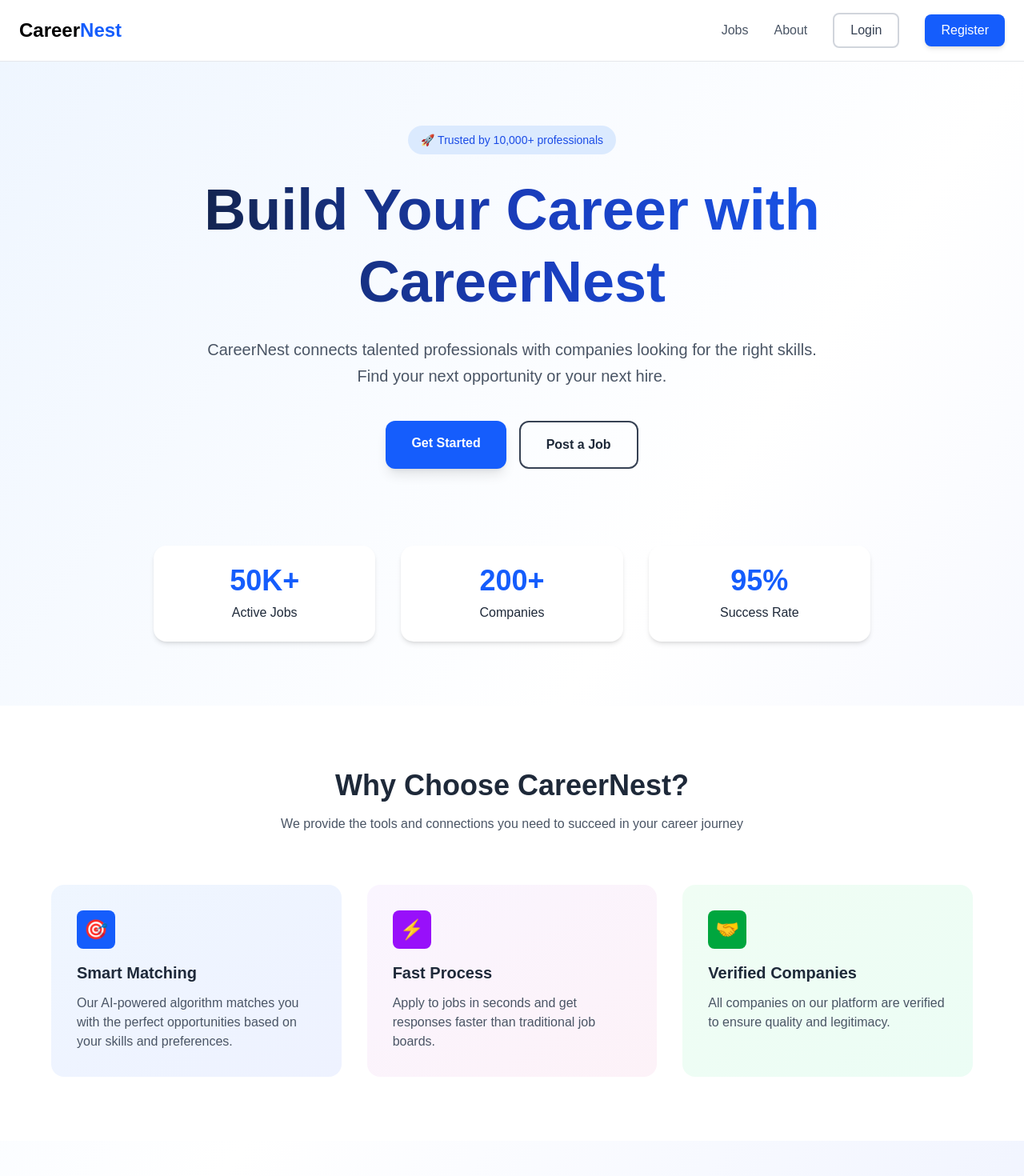
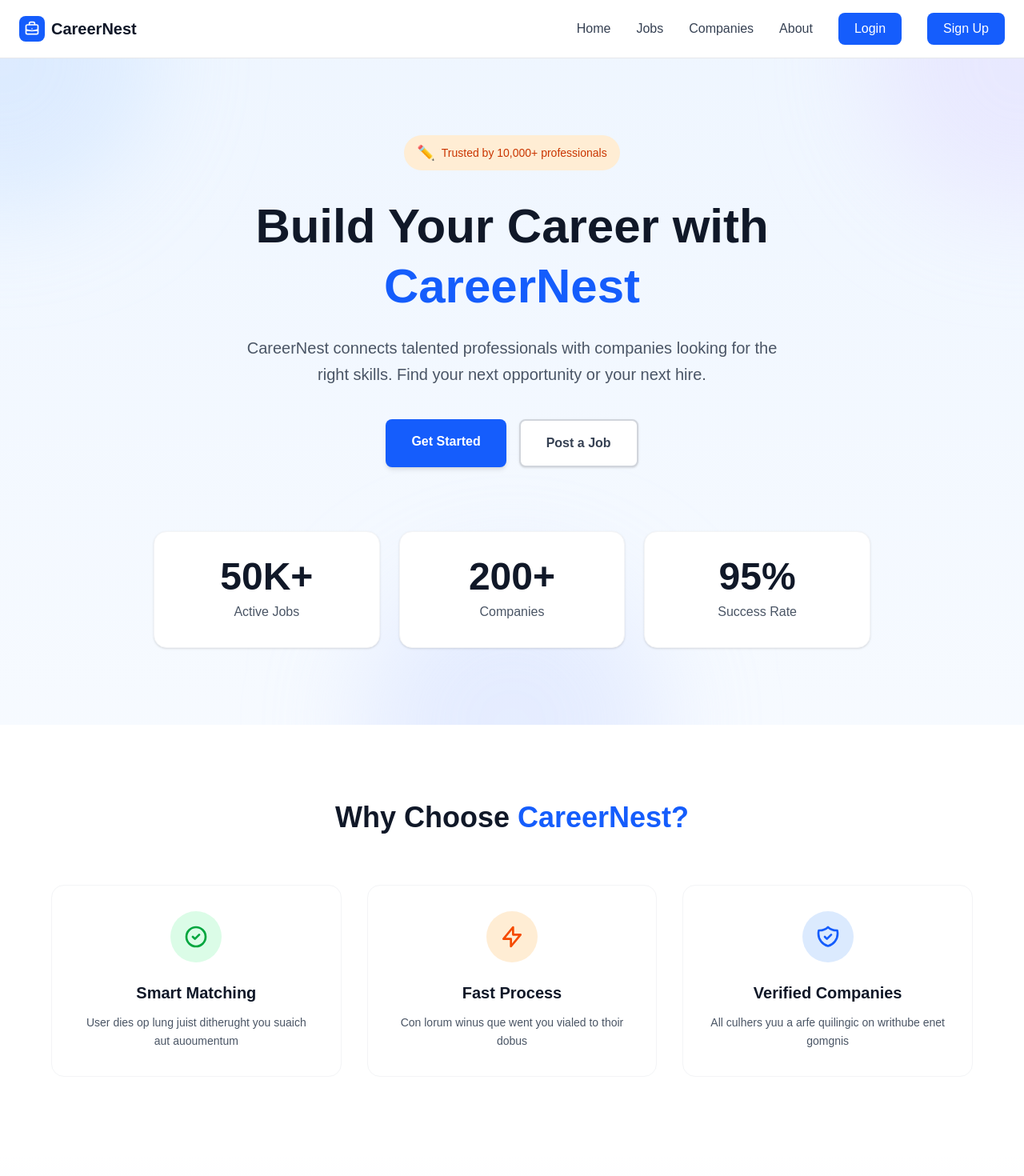
Before and after one commit to Mounirkheloufi/career-nest, a Next.js app: page / in a window 1280 px wide. Shown: the top 1470 px of the page at 80% size. Built offline with nearby package versions, Linux system fonts and the light colour scheme.

Commit message:
commit this

```diff
--- a/app/page.tsx
+++ b/app/page.tsx
@@ -1,95 +1,115 @@
 import Link from 'next/link';
-// HomePage Component
+
 export default function HomePage() {
   return (
-    <>
-      <main className="min-h-screen bg-gradient-to-br from-blue-50 via-white to-indigo-50">
+    <main className="min-h-screen bg-gradient-to-b from-blue-50 to-white">
       {/* Hero Section */}
-        <section className="flex flex-col items-center justify-center text-center py-20 px-6 max-w-6xl mx-auto">
-          <div className="inline-block px-4 py-2 bg-blue-100 text-blue-700 rounded-full text-sm font-medium mb-6 animate-pulse">
-            🚀 Trusted by 10,000+ professionals
+      <section className="relative overflow-hidden">
+        {/* Decorative Background Elements */}
+        <div className="absolute top-0 left-0 w-96 h-96 bg-blue-200 rounded-full mix-blend-multiply filter blur-3xl opacity-30 -translate-x-1/2 -translate-y-1/2"></div>
+        <div className="absolute top-0 right-0 w-96 h-96 bg-purple-200 rounded-full mix-blend-multiply filter blur-3xl opacity-30 translate-x-1/2 -translate-y-1/2"></div>
+        <div className="absolute bottom-0 left-1/2 w-96 h-96 bg-indigo-200 rounded-full mix-blend-multiply filter blur-3xl opacity-30 -translate-x-1/2 translate-y-1/2"></div>
+
+        <div className="relative flex flex-col items-center justify-center text-center py-24 px-6 max-w-5xl mx-auto">
+          <div className="inline-flex items-center gap-2 px-4 py-2 bg-orange-100 text-orange-700 rounded-full text-sm font-medium mb-8">
+            <span className="text-lg">✏️</span>
+            Trusted by 10,000+ professionals
           </div>
 
-          <h1 className="text-5xl md:text-7xl font-bold mb-6 bg-gradient-to-r from-gray-900 via-blue-800 to-blue-600 bg-clip-text text-transparent leading-tight">
-            Build Your Career with CareerNest
+          <h1 className="text-4xl md:text-6xl font-bold mb-6 text-gray-900 leading-tight max-w-4xl">
+            Build Your Career with <span className="text-blue-600">CareerNest</span>
           </h1>
 
-          <p className="text-lg md:text-xl text-gray-600 max-w-3xl mb-10 leading-relaxed">
-            CareerNest connects talented professionals with companies looking
-            for the right skills. Find your next opportunity or your next hire.
+          <p className="text-lg md:text-xl text-gray-600 max-w-2xl mb-10 leading-relaxed">
+            CareerNest connects talented professionals with companies looking for the right skills. Find your next opportunity or your next hire.
           </p>
 
-          <div className="flex flex-col sm:flex-row gap-4 mb-16">
+          <div className="flex flex-col sm:flex-row gap-4 mb-20">
             <Link
               href="/register"
-              className="px-8 py-4 bg-blue-600 text-white rounded-xl font-semibold hover:bg-blue-700 transform hover:scale-105 transition-all shadow-lg hover:shadow-xl"
+              className="px-8 py-4 bg-blue-600 text-white rounded-lg font-semibold hover:bg-blue-700 transition-all shadow-md hover:shadow-lg"
             >
               Get Started
             </Link>
             <Link
               href="/post-job"
-              className="px-8 py-4 border-2  text-gray-800 border-gray-700 rounded-xl font-semibold hover:border-blue-600 hover:text-blue-600 transition-all"
+              className="px-8 py-4 bg-white border-2 border-gray-300 text-gray-700 rounded-lg font-semibold hover:border-blue-600 hover:text-blue-600 transition-all shadow-sm"
             >
               Post a Job
             </Link>
           </div>
 
           {/* Stats Section */}
-          <div className="grid grid-cols-1 md:grid-cols-3 gap-8 w-full max-w-4xl mt-8">
-            <div className="p-6 bg-white rounded-2xl shadow-md hover:shadow-xl transition-all hover:-translate-y-1">
-              <div className="text-4xl font-bold text-blue-600 mb-2">50K+</div>
-              <div className="text-gray-800 font-medium">Active Jobs</div>
+          <div className="grid grid-cols-1 md:grid-cols-3 gap-6 w-full max-w-4xl">
+            <div className="p-8 bg-white rounded-2xl shadow-sm border border-gray-100">
+              <div className="text-5xl font-bold text-gray-900 mb-2">50K+</div>
+              <div className="text-gray-600 font-medium">Active Jobs</div>
             </div>
-            <div className="p-6 bg-white rounded-2xl shadow-md hover:shadow-xl transition-all hover:-translate-y-1">
-              <div className="text-4xl font-bold text-blue-600 mb-2">200+</div>
-              <div className="text-gray-800 font-medium">Companies</div>
+            <div className="p-8 bg-white rounded-2xl shadow-sm border border-gray-100">
+              <div className="text-5xl font-bold text-gray-900 mb-2">200+</div>
+              <div className="text-gray-600 font-medium">Companies</div>
             </div>
-            <div className="p-6 bg-white rounded-2xl shadow-md hover:shadow-xl transition-all hover:-translate-y-1">
-              <div className="text-4xl font-bold text-blue-600 mb-2">95%</div>
-              <div className="text-gray-800 font-medium">Success Rate</div>
+            <div className="p-8 bg-white rounded-2xl shadow-sm border border-gray-100">
+              <div className="text-5xl font-bold text-gray-900 mb-2">95%</div>
+              <div className="text-gray-600 font-medium">Success Rate</div>
+            </div>
           </div>
         </div>
       </section>
 
       {/* Features Section */}
-        <section className="py-20 px-6 bg-white">
+      <section className="py-24 px-6 bg-white">
         <div className="max-w-6xl mx-auto">
-            <h2 className="text-4xl font-bold text-center mb-4 text-gray-800">Why Choose CareerNest?</h2>
-            <p className="text-gray-600 text-center mb-16 max-w-2xl mx-auto">
-              We provide the tools and connections you need to succeed in your career journey
-            </p>
+          <h2 className="text-3xl md:text-4xl font-bold text-center mb-16 text-gray-900">
+            Why Choose <span className="text-blue-600">CareerNest?</span>
+          </h2>
 
           <div className="grid md:grid-cols-3 gap-8">
-              <div className="p-8 rounded-2xl bg-gradient-to-br from-blue-50 to-indigo-50 hover:shadow-xl transition-all hover:-translate-y-2">
-                <div className="w-12 h-12 bg-blue-600 rounded-lg flex items-center justify-center mb-4 text-white text-2xl">
-                  🎯
+            {/* Smart Matching */}
+            <div className="p-8 text-center bg-white rounded-2xl border border-gray-100 hover:shadow-lg transition-all">
+              <div className="w-16 h-16 bg-green-100 rounded-full flex items-center justify-center mb-6 mx-auto">
+                <svg className="w-8 h-8 text-green-600" fill="none" stroke="currentColor" viewBox="0 0 24 24">
+                  <path strokeLinecap="round" strokeLinejoin="round" strokeWidth={2} d="M9 12l2 2 4-4m6 2a9 9 0 11-18 0 9 9 0 0118 0z" />
+                </svg>
               </div>
-                <h3 className="text-xl font-bold mb-3 text-gray-800">Smart Matching</h3>
-                <p className="text-gray-600">Our AI-powered algorithm matches you with the perfect opportunities based on your skills and preferences.</p>
+              <h3 className="text-xl font-bold mb-3 text-gray-900">Smart Matching</h3>
+              <p className="text-gray-600 text-sm leading-relaxed">
+                User dies op lung juist ditherught you suaich aut auoumentum
+              </p>
             </div>
 
-              <div className="p-8 rounded-2xl bg-gradient-to-br from-purple-50 to-pink-50 hover:shadow-xl transition-all hover:-translate-y-2">
-                <div className="w-12 h-12 bg-purple-600 rounded-lg flex items-center justify-center mb-4 text-white text-2xl">
-                  ⚡
+            {/* Fast Process */}
+            <div className="p-8 text-center bg-white rounded-2xl border border-gray-100 hover:shadow-lg transition-all">
+              <div className="w-16 h-16 bg-orange-100 rounded-full flex items-center justify-center mb-6 mx-auto">
+                <svg className="w-8 h-8 text-orange-600" fill="none" stroke="currentColor" viewBox="0 0 24 24">
+                  <path strokeLinecap="round" strokeLinejoin="round" strokeWidth={2} d="M13 10V3L4 14h7v7l9-11h-7z" />
+                </svg>
               </div>
-                <h3 className="text-xl font-bold mb-3 text-gray-800">Fast Process</h3>
-                <p className="text-gray-600">Apply to jobs in seconds and get responses faster than traditional job boards.</p>
+              <h3 className="text-xl font-bold mb-3 text-gray-900">Fast Process</h3>
+              <p className="text-gray-600 text-sm leading-relaxed">
+                Con lorum winus que went you vialed to thoir dobus
+              </p>
             </div>
 
-              <div className="p-8 rounded-2xl bg-gradient-to-br from-green-50 to-emerald-50 hover:shadow-xl transition-all hover:-translate-y-2">
-                <div className="w-12 h-12 bg-green-600 rounded-lg flex items-center justify-center mb-4 text-white text-2xl">
-                  🤝
+            {/* Verified Companies */}
+            <div className="p-8 text-center bg-white rounded-2xl border border-gray-100 hover:shadow-lg transition-all">
+              <div className="w-16 h-16 bg-blue-100 rounded-full flex items-center justify-center mb-6 mx-auto">
+                <svg className="w-8 h-8 text-blue-600" fill="none" stroke="currentColor" viewBox="0 0 24 24">
+                  <path strokeLinecap="round" strokeLinejoin="round" strokeWidth={2} d="M9 12l2 2 4-4m5.618-4.016A11.955 11.955 0 0112 2.944a11.955 11.955 0 01-8.618 3.04A12.02 12.02 0 003 9c0 5.591 3.824 10.29 9 11.622 5.176-1.332 9-6.03 9-11.622 0-1.042-.133-2.052-.382-3.016z" />
+                </svg>
               </div>
-                <h3 className="text-xl font-bold mb-3 text-gray-800">Verified Companies</h3>
-                <p className="text-gray-600">All companies on our platform are verified to ensure quality and legitimacy.</p>
+              <h3 className="text-xl font-bold mb-3 text-gray-900">Verified Companies</h3>
+              <p className="text-gray-600 text-sm leading-relaxed">
+                All culhers yuu a arfe quilingic on writhube enet gomgnis
+              </p>
             </div>
           </div>
         </div>
       </section>
 
       {/* CTA Section */}
-        <section className="py-20 px-6">
-          <div className="max-w-4xl mx-auto bg-gradient-to-r from-blue-600 to-indigo-600 rounded-3xl p-12 text-center text-white shadow-2xl">
+      <section className="py-20 px-6 bg-gradient-to-b from-white to-blue-50">
+        <div className="max-w-4xl mx-auto bg-gradient-to-r from-blue-600 to-blue-700 rounded-3xl p-12 text-center text-white shadow-xl">
           <h2 className="text-3xl md:text-4xl font-bold mb-4">
             Ready to Take the Next Step?
           </h2>
@@ -98,13 +118,12 @@ export default function HomePage() {
           </p>
           <Link
             href="/register"
-              className="inline-block px-8 py-4 bg-white text-blue-600 rounded-xl font-semibold hover:bg-gray-100 transform hover:scale-105 transition-all shadow-lg"
+            className="inline-block px-8 py-4 bg-white text-blue-600 rounded-lg font-semibold hover:bg-gray-50 transition-all shadow-lg"
           >
             Create Your Account
           </Link>
         </div>
       </section>
     </main>
-    </>
   );
 }
--- a/components/Header.tsx
+++ b/components/Header.tsx
@@ -10,38 +10,50 @@ function Header() {
   };
 
   return (
-    <header className="w-full bg-white/80 backdrop-blur-md border-b border-gray-200 sticky top-0 z-50">
+    <header className="w-full bg-white border-b border-gray-200 sticky top-0 z-50">
       <div className="max-w-7xl mx-auto px-6 py-4 flex items-center justify-between">
-        <Link href="/" className="text-2xl font-bold text-black">
-          Career<span className="text-blue-600">Nest</span>
+        {/* Logo avec icône */}
+        <Link href="/" className="flex items-center gap-2">
+          <div className="w-8 h-8 bg-blue-600 rounded-lg flex items-center justify-center">
+            <svg className="w-5 h-5 text-white" fill="none" stroke="currentColor" viewBox="0 0 24 24">
+              <path strokeLinecap="round" strokeLinejoin="round" strokeWidth={2} d="M21 13.255A23.931 23.931 0 0112 15c-3.183 0-6.22-.62-9-1.745M16 6V4a2 2 0 00-2-2h-4a2 2 0 00-2 2v2m4 6h.01M5 20h14a2 2 0 002-2V8a2 2 0 00-2-2H5a2 2 0 00-2 2v10a2 2 0 002 2z" />
+            </svg>
+          </div>
+          <span className="text-xl font-bold text-gray-900">CareerNest</span>
         </Link>
 
         {/* Desktop Navigation */}
         <nav className="hidden md:flex items-center gap-8">
-          <Link href="/jobs" className="text-gray-600 hover:text-blue-600 transition-colors font-medium">
+          <Link href="/" className="text-gray-700 hover:text-blue-600 transition-colors font-medium">
+            Home
+          </Link>
+          <Link href="/jobs" className="text-gray-700 hover:text-blue-600 transition-colors font-medium">
             Jobs
           </Link>
-          <Link href="/about" className="text-gray-600 hover:text-blue-600 transition-colors font-medium">
+          <Link href="/companies" className="text-gray-700 hover:text-blue-600 transition-colors font-medium">
+            Companies
+          </Link>
+          <Link href="/about" className="text-gray-700 hover:text-blue-600 transition-colors font-medium">
             About
           </Link>
           <Link
             href="/login"
-            className="px-5 py-2 border-2 border-gray-300 rounded-lg text-gray-700 hover:border-blue-600 hover:text-blue-600 transition-all font-medium"
+            className="px-5 py-2 bg-blue-600 text-white rounded-lg hover:bg-blue-700 transition-colors font-medium"
           >
             Login
           </Link>
           <Link
             href="/register"
-            className="px-5 py-2 bg-blue-600 text-white rounded-lg hover:bg-blue-700 transition-colors shadow-md hover:shadow-lg font-medium"
+            className="px-5 py-2 bg-blue-600 text-white rounded-lg hover:bg-blue-700 transition-colors font-medium"
           >
-            Register
+            Sign Up
           </Link>
         </nav>
 
         {/* Mobile menu button */}
         <button
           onClick={toggleMobileMenu}
-          className="md:hidden p-2 text-gray-600 hover:text-blue-600 transition-colors"
+          className="md:hidden p-2 text-gray-700 hover:text-blue-600 transition-colors"
           aria-label="Toggle mobile menu"
         >
           {isMobileMenuOpen ? (
@@ -64,32 +76,46 @@ function Header() {
       >
         <nav className="px-6 py-4 bg-white border-t border-gray-200 space-y-3">
           <Link
+            href="/"
+            onClick={() => setIsMobileMenuOpen(false)}
+            className="block py-3 text-gray-700 hover:text-blue-600 transition-colors font-medium"
+          >
+            Home
+          </Link>
+          <Link
             href="/jobs"
             onClick={() => setIsMobileMenuOpen(false)}
-            className="block py-3 text-gray-600 hover:text-blue-600 transition-colors font-medium"
+            className="block py-3 text-gray-700 hover:text-blue-600 transition-colors font-medium"
           >
             Jobs
           </Link>
           <Link
+            href="/companies"
+            onClick={() => setIsMobileMenuOpen(false)}
+            className="block py-3 text-gray-700 hover:text-blue-600 transition-colors font-medium"
+          >
+            Companies
+          </Link>
+          <Link
             href="/about"
             onClick={() => setIsMobileMenuOpen(false)}
-            className="block py-3 text-gray-600 hover:text-blue-600 transition-colors font-medium"
+            className="block py-3 text-gray-700 hover:text-blue-600 transition-colors font-medium"
           >
             About
           </Link>
           <Link
             href="/login"
             onClick={() => setIsMobileMenuOpen(false)}
-            className="block w-full text-center py-3 border-2 border-gray-300 rounded-lg text-gray-700 hover:border-blue-600 hover:text-blue-600 transition-all font-medium"
+            className="block w-full text-center py-3 bg-blue-600 text-white rounded-lg hover:bg-blue-700 transition-colors font-medium"
           >
             Login
           </Link>
           <Link
             href="/register"
             onClick={() => setIsMobileMenuOpen(false)}
-            className="block w-full text-center py-3 bg-blue-600 text-white rounded-lg hover:bg-blue-700 transition-colors shadow-md font-medium"
+            className="block w-full text-center py-3 bg-blue-600 text-white rounded-lg hover:bg-blue-700 transition-colors font-medium"
           >
-            Register
+            Sign Up
           </Link>
         </nav>
       </div>
```
Lines whose indentation alone changed are shown as unchanged.
